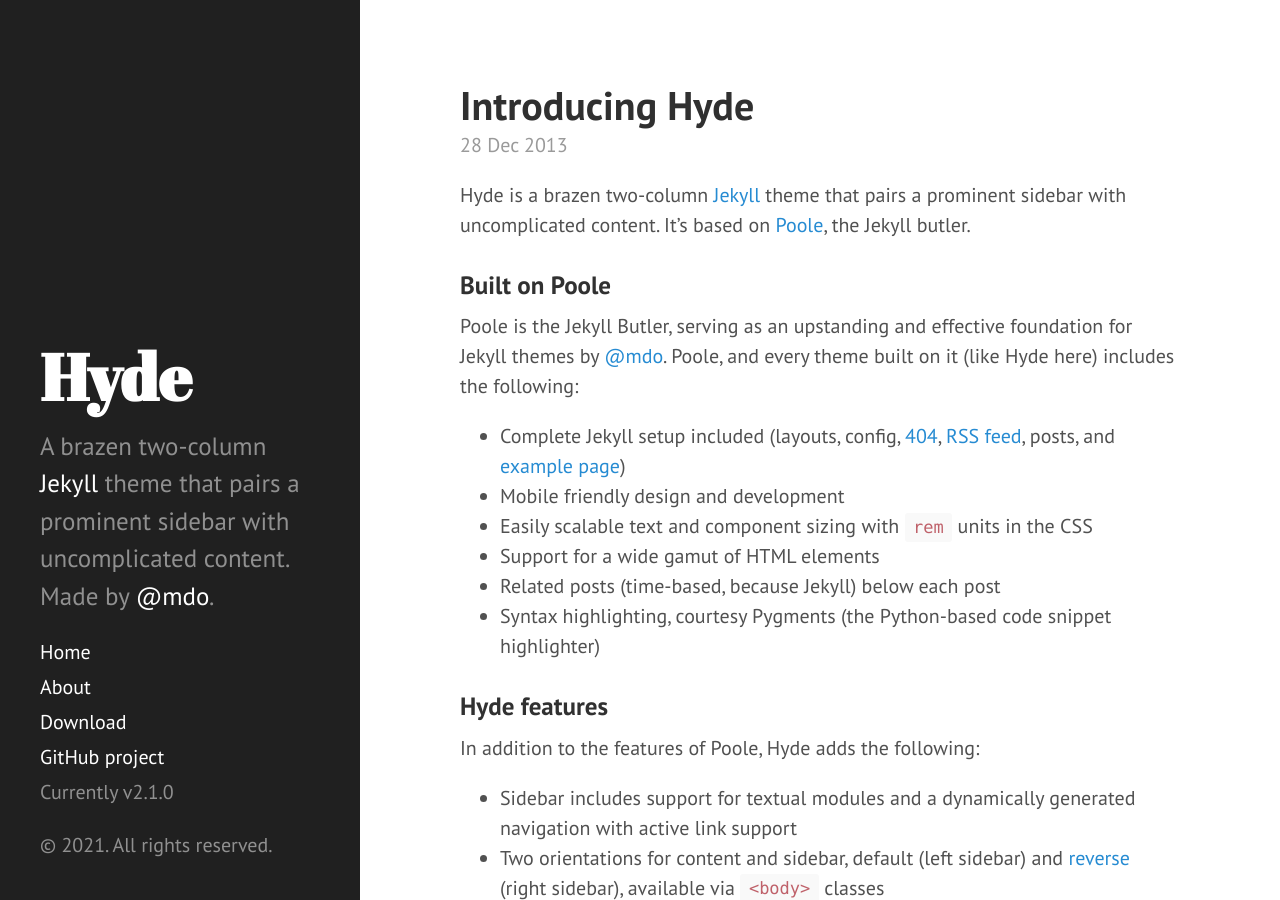
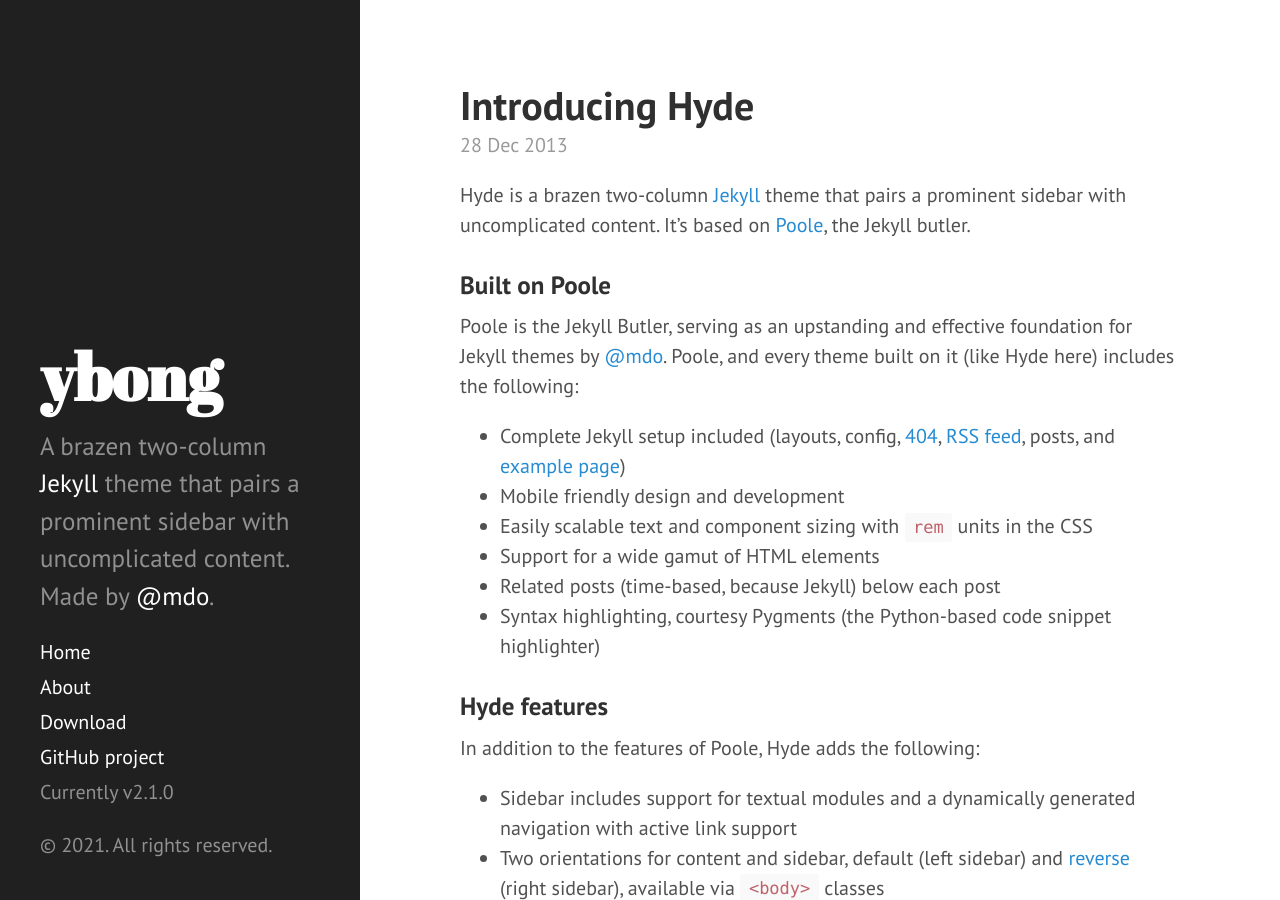
Before and after one commit to yeawonbong/yeawonbong.github.io, a Jekyll site: the page built from index.html, in a window 1280 px wide and 900 px high. Built offline with Jekyll 4.4.1, drawn with Linux system fonts in a browser that asks for light colours; Markdown is read by kramdown in place of the engine named in the settings; the list of posts is cut into pages by our own code.

Commit message:
change_url

```diff
--- a/_config.yml
+++ b/_config.yml
@@ -7,15 +7,15 @@ permalink:        pretty
 relative_permalinks: true
 
 # Setup
-title:            Hyde
+title:            ybong
 tagline:          'A Jekyll theme'
 description:      'A brazen two-column <a href="http://jekyllrb.com" target="_blank">Jekyll</a> theme that pairs a prominent sidebar with uncomplicated content. Made by <a href="https://twitter.com/mdo" target="_blank">@mdo</a>.'
-url:              http://hyde.getpoole.com
+url:              http://yeawonbong.github.io
 baseurl:          /
 
 author:
-  name:           'Mark Otto'
-  url:            https://twitter.com/mdo
+  name:           'Yeawon Bong'
+  url:            https://github.com/yeawonbong
 
 paginate:         5
 
@@ -23,4 +23,4 @@ paginate:         5
 version:          2.1.0
 
 github:
-  repo:           https://github.com/poole/hyde
+  repo:           https://github.com/yeawonbong
```
